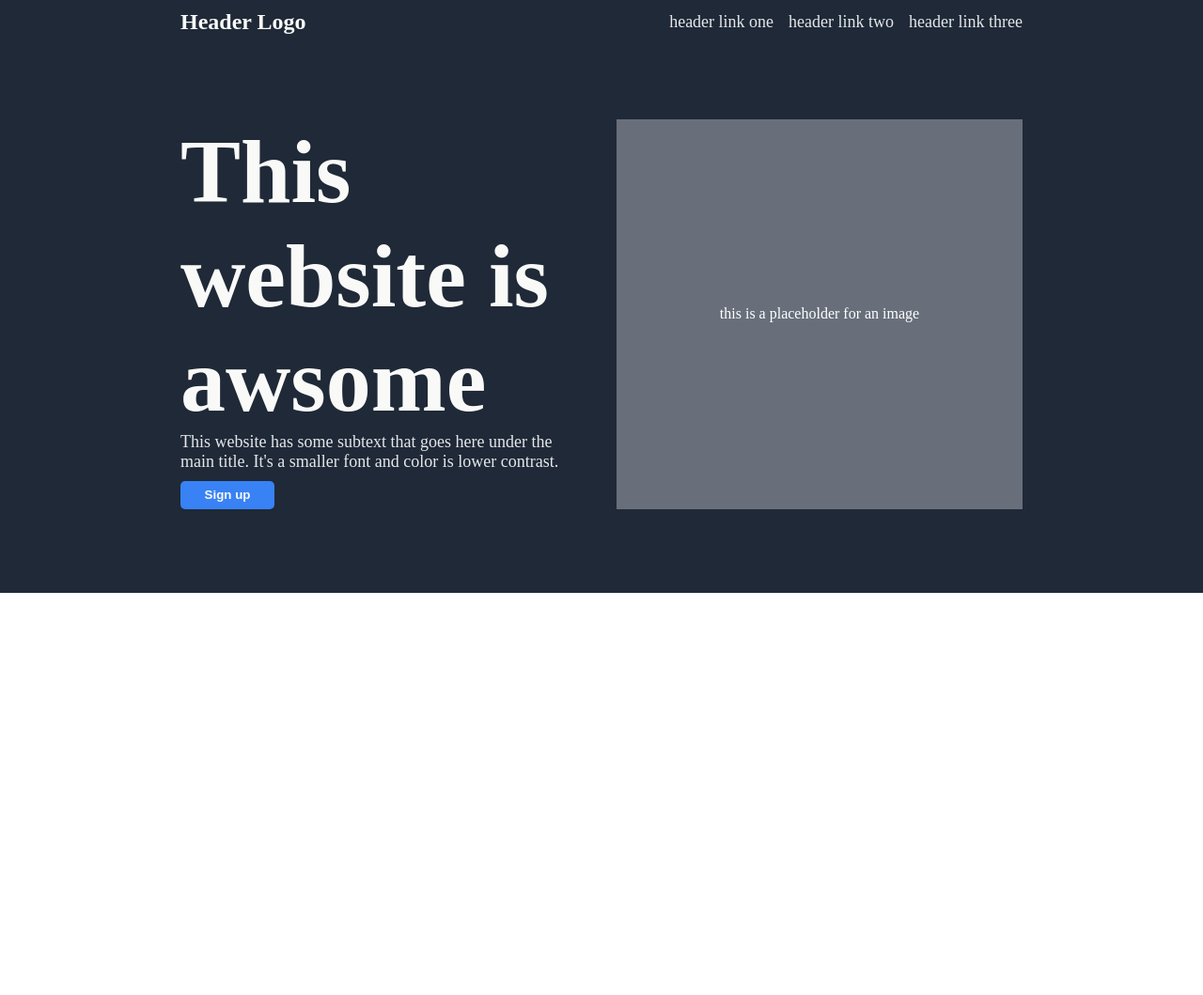
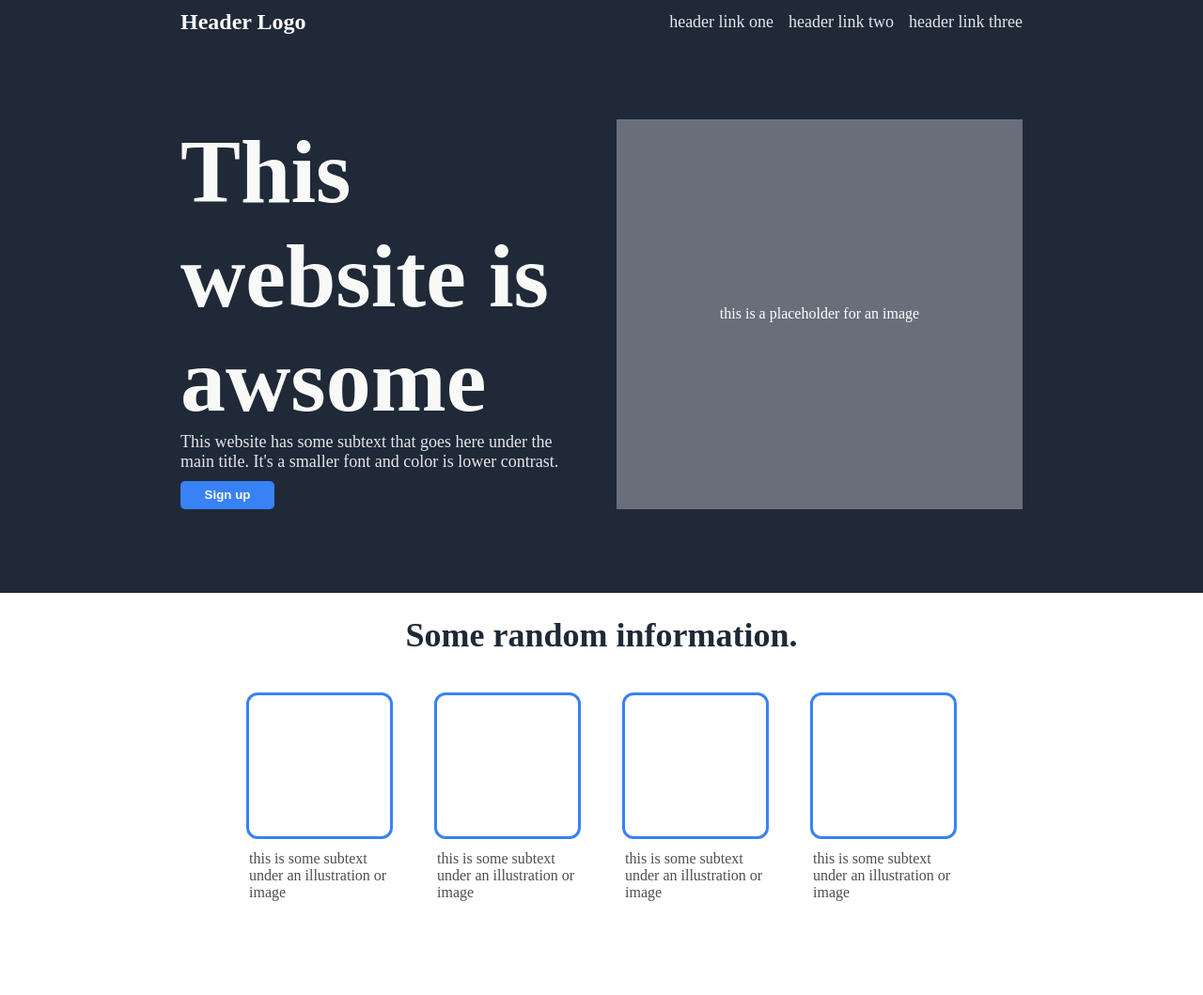
Before and after one commit to erennbs/odin-landing-page, a plain HTML site: page index.html in a window 1280 px wide. Shown: the whole page at 94% size. Before the commit the page ends 800 px from the top, so only its background shows below. Drawn offline with Linux system fonts and the light colour scheme.

Commit message:
Add information section to landing page

```diff
--- a/index.html
+++ b/index.html
@@ -28,5 +28,28 @@
                 <div class="image-placeholder">this is a placeholder for an image</div>
             </div>
         </div>
+
+        <div class="information">
+            <h1>Some random information.</h1>
+
+            <div class="boxes">
+                <div class="information-box">
+                    <div class="information-image"></div>
+                    <div class="information-text">this is some subtext under an illustration or image</div>
+                </div>
+                <div class="information-box">
+                    <div class="information-image"></div>
+                    <div class="information-text">this is some subtext under an illustration or image</div>
+                </div>
+                <div class="information-box">
+                    <div class="information-image"></div>
+                    <div class="information-text">this is some subtext under an illustration or image</div>
+                </div>
+                <div class="information-box">
+                    <div class="information-image"></div>
+                    <div class="information-text">this is some subtext under an illustration or image</div>
+                </div>
+            </div>
+        </div>
     </body>
 </html>
--- a/styles.css
+++ b/styles.css
@@ -24,7 +24,7 @@ button {
     border: 0;
     border-radius: 5px;
 }
-
+/* Hero Section */
 .hero {
     background-color: #1F2937;
     display: flex;
@@ -88,3 +88,44 @@ button {
     justify-content: center;
     align-items: center;
 }
+
+/* Information Section */
+
+.information {
+    display: flex;
+    flex-direction: column;
+    align-items: center;
+    padding-bottom: 100px;
+    gap: 16px;
+}
+
+.information > h1 {
+    color: #1F2937;
+    font-size: 36px;
+}
+
+.boxes {
+    display: flex;
+    gap: 50px;
+    justify-content: space-evenly;
+}
+
+.information-box {
+    width: 150px;
+    display: flex;
+    flex-direction: column;
+    align-items: center;
+    gap: 12px;
+}
+
+.information-image {
+    width: 150px;
+    height: 150px;
+    border: 3px solid;
+    border-radius: 12px;
+    border-color: #3882F6;
+}
+
+.information-text {
+    color: #4a5055;
+}
```
